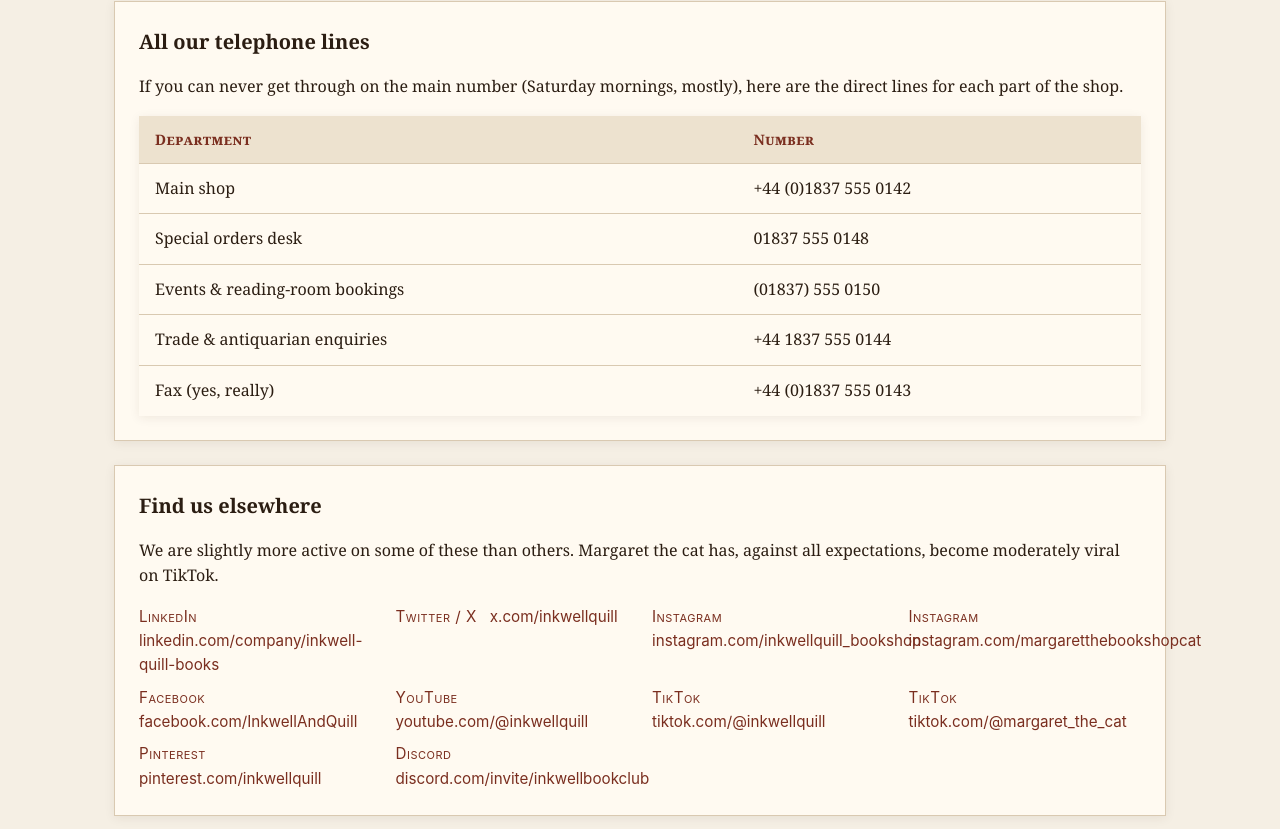
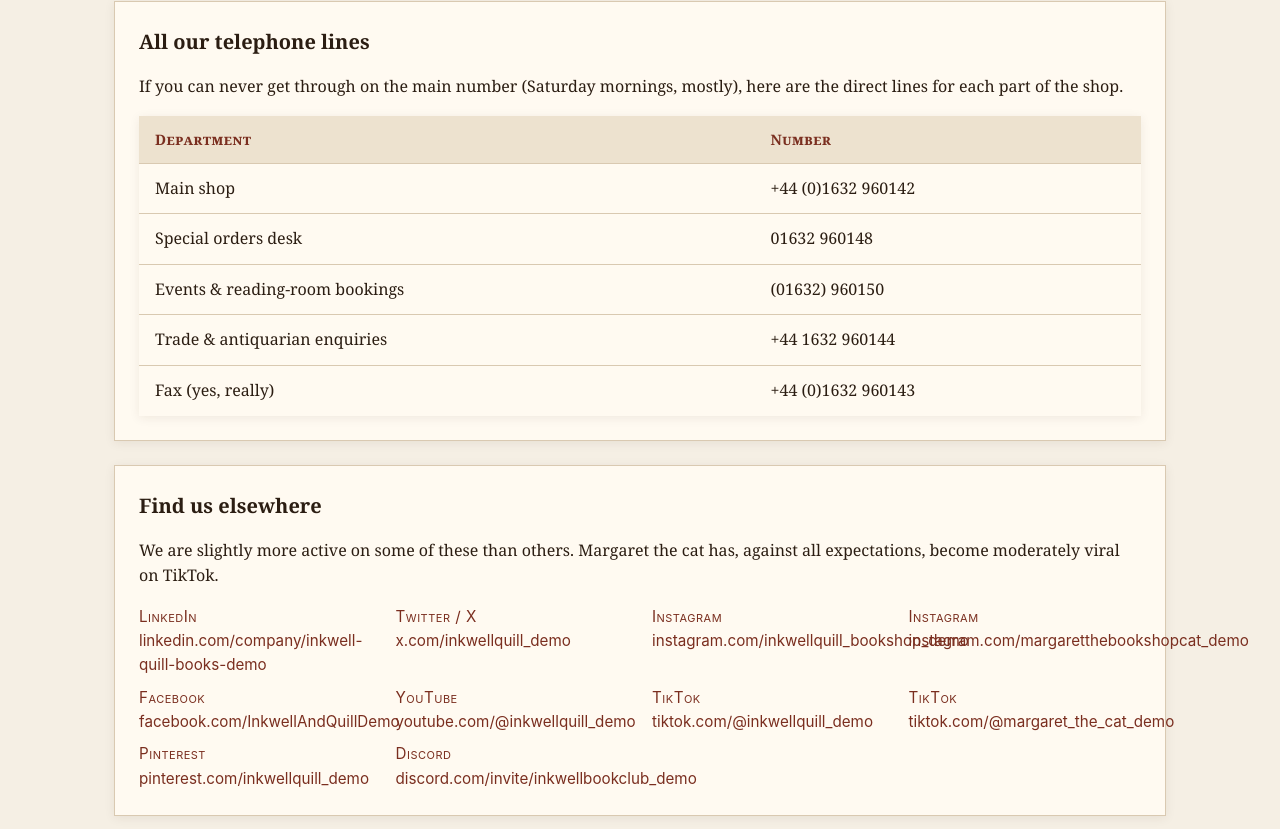
Before and after one commit to guillim/example-website-to-scrape, a plain HTML site: page contact.html in a window 1280 px wide. Shown: the part 791-1620 px from the top of the page. Drawn offline with Linux system fonts and the light colour scheme.

Commit message:
better labelling demo Social links

```diff
--- a/contact.html
+++ b/contact.html
@@ -45,7 +45,7 @@
         <dt>Address</dt>
         <dd>14 Cobblestone Lane<br>Marston-by-the-Bridge<br>MR4 3QT, United Kingdom</dd>
         <dt>Telephone</dt>
-        <dd>+44 (0)1837 555 0142</dd>
+        <dd>+44 (0)1632 960142</dd>
         <dt>General email</dt>
         <dd><a href="mailto:hello@inkwellquill.shop">hello@inkwellquill.shop</a></dd>
         <dt>Events &amp; RSVPs</dt>
@@ -74,11 +74,11 @@
     <table class="list">
       <thead><tr><th>Department</th><th>Number</th></tr></thead>
       <tbody>
-        <tr><td>Main shop</td><td>+44 (0)1837 555 0142</td></tr>
-        <tr><td>Special orders desk</td><td>01837 555 0148</td></tr>
-        <tr><td>Events &amp; reading-room bookings</td><td>(01837) 555 0150</td></tr>
-        <tr><td>Trade &amp; antiquarian enquiries</td><td>+44 1837 555 0144</td></tr>
-        <tr><td>Fax (yes, really)</td><td>+44 (0)1837 555 0143</td></tr>
+        <tr><td>Main shop</td><td>+44 (0)1632 960142</td></tr>
+        <tr><td>Special orders desk</td><td>01632 960148</td></tr>
+        <tr><td>Events &amp; reading-room bookings</td><td>(01632) 960150</td></tr>
+        <tr><td>Trade &amp; antiquarian enquiries</td><td>+44 1632 960144</td></tr>
+        <tr><td>Fax (yes, really)</td><td>+44 (0)1632 960143</td></tr>
       </tbody>
     </table>
   </div>
@@ -87,16 +87,16 @@
     <h3>Find us elsewhere</h3>
     <p>We are slightly more active on some of these than others. Margaret the cat has, against all expectations, become moderately viral on TikTok.</p>
     <ul>
-      <li><span class="platform">LinkedIn</span> <a href="https://www.linkedin.com/company/inkwell-quill-books/">linkedin.com/company/inkwell-quill-books</a></li>
-      <li><span class="platform">Twitter / X</span> <a href="https://x.com/inkwellquill">x.com/inkwellquill</a></li>
-      <li><span class="platform">Instagram</span> <a href="https://www.instagram.com/inkwellquill_bookshop/">instagram.com/inkwellquill_bookshop</a></li>
-      <li><span class="platform">Instagram</span> <a href="https://www.instagram.com/margaretthebookshopcat/">instagram.com/margaretthebookshopcat</a></li>
-      <li><span class="platform">Facebook</span> <a href="https://www.facebook.com/InkwellAndQuill/">facebook.com/InkwellAndQuill</a></li>
-      <li><span class="platform">YouTube</span> <a href="https://www.youtube.com/@inkwellquill">youtube.com/@inkwellquill</a></li>
-      <li><span class="platform">TikTok</span> <a href="https://www.tiktok.com/@inkwellquill">tiktok.com/@inkwellquill</a></li>
-      <li><span class="platform">TikTok</span> <a href="https://www.tiktok.com/@margaret_the_cat">tiktok.com/@margaret_the_cat</a></li>
-      <li><span class="platform">Pinterest</span> <a href="https://www.pinterest.com/inkwellquill/">pinterest.com/inkwellquill</a></li>
-      <li><span class="platform">Discord</span> <a href="https://discord.com/invite/inkwellbookclub">discord.com/invite/inkwellbookclub</a></li>
+      <li><span class="platform">LinkedIn</span> <a href="https://www.linkedin.com/company/inkwell-quill-books-demo/">linkedin.com/company/inkwell-quill-books-demo</a></li>
+      <li><span class="platform">Twitter / X</span> <a href="https://x.com/inkwellquill_demo">x.com/inkwellquill_demo</a></li>
+      <li><span class="platform">Instagram</span> <a href="https://www.instagram.com/inkwellquill_bookshop_demo/">instagram.com/inkwellquill_bookshop_demo</a></li>
+      <li><span class="platform">Instagram</span> <a href="https://www.instagram.com/margaretthebookshopcat_demo/">instagram.com/margaretthebookshopcat_demo</a></li>
+      <li><span class="platform">Facebook</span> <a href="https://www.facebook.com/InkwellAndQuillDemo/">facebook.com/InkwellAndQuillDemo</a></li>
+      <li><span class="platform">YouTube</span> <a href="https://www.youtube.com/@inkwellquill_demo">youtube.com/@inkwellquill_demo</a></li>
+      <li><span class="platform">TikTok</span> <a href="https://www.tiktok.com/@inkwellquill_demo">tiktok.com/@inkwellquill_demo</a></li>
+      <li><span class="platform">TikTok</span> <a href="https://www.tiktok.com/@margaret_the_cat_demo">tiktok.com/@margaret_the_cat_demo</a></li>
+      <li><span class="platform">Pinterest</span> <a href="https://www.pinterest.com/inkwellquill_demo/">pinterest.com/inkwellquill_demo</a></li>
+      <li><span class="platform">Discord</span> <a href="https://discord.com/invite/inkwellbookclub_demo">discord.com/invite/inkwellbookclub_demo</a></li>
     </ul>
   </div>
 
@@ -114,7 +114,7 @@
   <div class="footer-inner">
     <div>
       <h4>The Inkwell &amp; Quill</h4>
-      <p>14 Cobblestone Lane<br>Marston-by-the-Bridge, MR4 3QT<br>+44 (0)1837 555 0142</p>
+      <p>14 Cobblestone Lane<br>Marston-by-the-Bridge, MR4 3QT<br>+44 (0)1632 960142</p>
     </div>
     <div>
       <h4>Visit</h4>
@@ -127,14 +127,14 @@
     <div>
       <h4>Follow</h4>
       <ul class="socials">
-        <li><a href="https://www.linkedin.com/company/inkwell-quill-books/">LinkedIn</a></li>
-        <li><a href="https://x.com/inkwellquill">Twitter / X</a></li>
-        <li><a href="https://www.instagram.com/inkwellquill_bookshop/">Instagram</a></li>
-        <li><a href="https://www.facebook.com/InkwellAndQuill/">Facebook</a></li>
-        <li><a href="https://www.youtube.com/@inkwellquill">YouTube</a></li>
-        <li><a href="https://www.tiktok.com/@inkwellquill">TikTok</a></li>
-        <li><a href="https://www.pinterest.com/inkwellquill/">Pinterest</a></li>
-        <li><a href="https://discord.com/invite/inkwellbookclub">Discord</a></li>
+        <li><a href="https://www.linkedin.com/company/inkwell-quill-books-demo/">LinkedIn</a></li>
+        <li><a href="https://x.com/inkwellquill_demo">Twitter / X</a></li>
+        <li><a href="https://www.instagram.com/inkwellquill_bookshop_demo/">Instagram</a></li>
+        <li><a href="https://www.facebook.com/InkwellAndQuillDemo/">Facebook</a></li>
+        <li><a href="https://www.youtube.com/@inkwellquill_demo">YouTube</a></li>
+        <li><a href="https://www.tiktok.com/@inkwellquill_demo">TikTok</a></li>
+        <li><a href="https://www.pinterest.com/inkwellquill_demo/">Pinterest</a></li>
+        <li><a href="https://discord.com/invite/inkwellbookclub_demo">Discord</a></li>
       </ul>
     </div>
   </div>
```
Also changed, not shown: about.html (+9 -9 lines), bestsellers.html (+9 -9 lines), blog.html (+9 -9 lines), childrens.html (+9 -9 lines), events.html (+10 -10 lines), fiction.html (+9 -9 lines), index.html (+9 -9 lines), new-arrivals.html (+9 -9 lines), non-fiction.html (+9 -9 lines), staff.html (+12 -12 lines).
